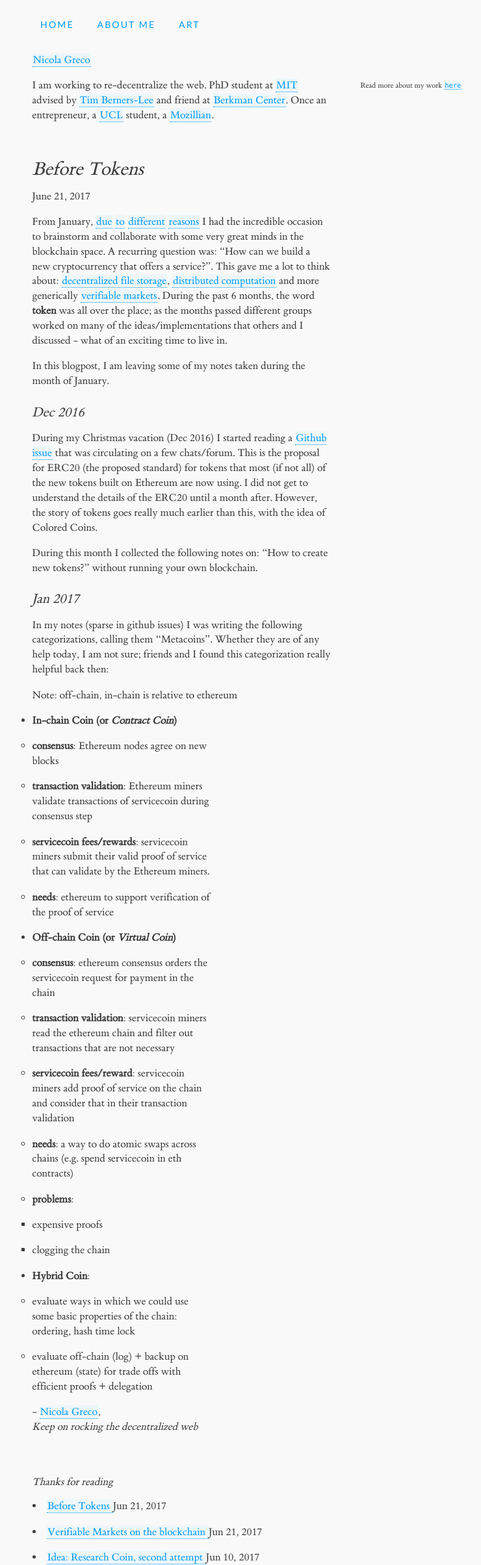
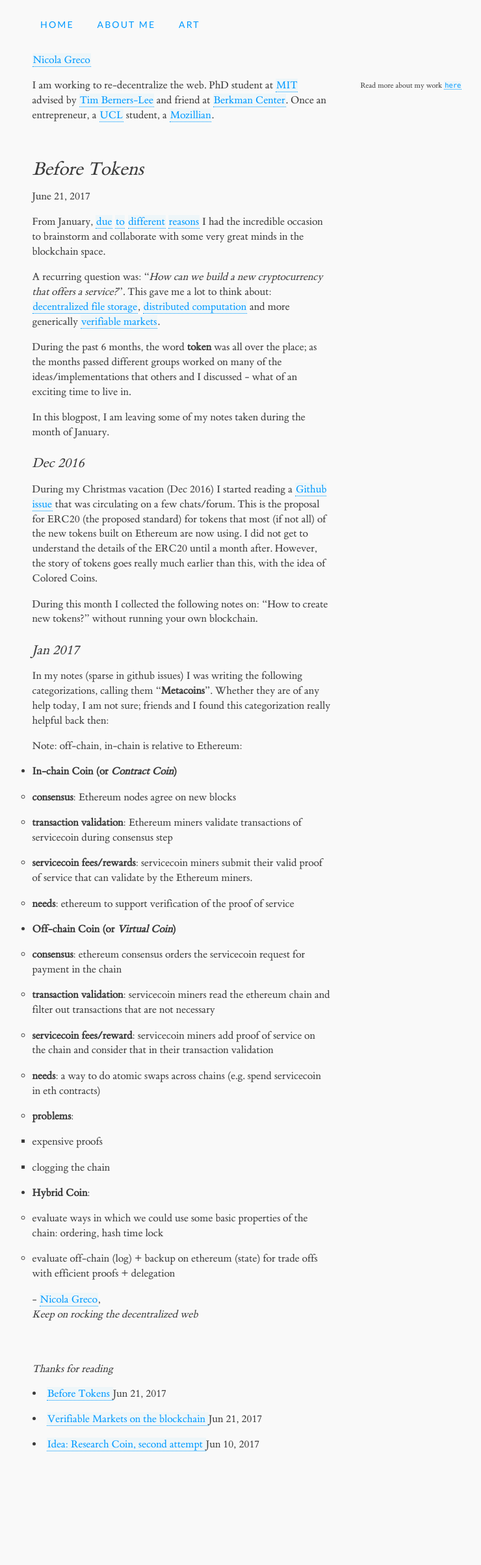
Before and after one commit to nicola/nicola.github.io, a Jekyll site: the page built from _posts/2017-07-24-before-tokens.md, in a window 1280 px wide. Shown: the whole page at 65% size, without its empty margins (58-798 px from the left). Built offline with Jekyll 4.4.1, drawn with Linux system fonts in a browser that asks for light colours; comment, search, counter and statistics services are not loaded; after the commit the page ends 2235 px from its top, so only the background shows below that.

Commit message:
changing style

```diff
--- a/_posts/2017-07-24-before-tokens.md
+++ b/_posts/2017-07-24-before-tokens.md
@@ -5,7 +5,11 @@ date:   2017-06-21 13:06:04
 categories: Ideas
 ---
 
-From January, [due](https://filecoin.io) [to](https://internetpolicy.mit.edu/team/nicola-greco-2/) [different](http://dci.mit.edu/people.html) [reasons](http://nicola.io/computation-coin/2017) I had the incredible occasion to brainstorm and collaborate with some very great minds in the blockchain space. A recurring question was: "How can we build a new cryptocurrency that offers a service?". This gave me a lot to think about: [decentralized file storage](https://filecoin.io), [distributed computation](http://nicola.io/computation-coin/2017) and more generically [verifiable markets](http://nicola.io/verifiable-markets/2017). During the past 6 months, the word **token** was all over the place; as the months passed different groups worked on many of the ideas/implementations that others and I discussed - what of an exciting time to live in.
+From January, [due](https://filecoin.io) [to](https://internetpolicy.mit.edu/team/nicola-greco-2/) [different](http://dci.mit.edu/people.html) [reasons](http://nicola.io/computation-coin/2017) I had the incredible occasion to brainstorm and collaborate with some very great minds in the blockchain space.
+
+A recurring question was: "*How can we build a new cryptocurrency that offers a service?*". This gave me a lot to think about: [decentralized file storage](https://filecoin.io), [distributed computation](http://nicola.io/computation-coin/2017) and more generically [verifiable markets](http://nicola.io/verifiable-markets/2017).
+
+During the past 6 months, the word **token** was all over the place; as the months passed different groups worked on many of the ideas/implementations that others and I discussed - what of an exciting time to live in.
 
 In this blogpost, I am leaving some of my notes taken during the month of January.
 
@@ -17,9 +21,9 @@ During this month I collected the following notes on: "How to create new tokens?
 
 ### Jan 2017
 
-In my notes (sparse in github issues) I was writing the following categorizations, calling them "Metacoins". Whether they are of any help today, I am not sure; friends and I found this categorization really helpful back then:
+In my notes (sparse in github issues) I was writing the following categorizations, calling them "**Metacoins**". Whether they are of any help today, I am not sure; friends and I found this categorization really helpful back then:
 
- Note: off-chain, in-chain is relative to ethereum
+ Note: off-chain, in-chain is relative to Ethereum:
 
 - **In-chain Coin (or *Contract Coin*)**
   - **consensus**: Ethereum nodes agree on new blocks
--- a/css/tufte.scss
+++ b/css/tufte.scss
@@ -233,7 +233,7 @@ p, li{
 // Necessary to specify that any list within an article is the same width as
 // the paragraphs
 
-p, article  ul li, pre code, pre code p, code{
+p, article > ul, pre code, pre code p, code{
   width: 60%;
 }
 
```
